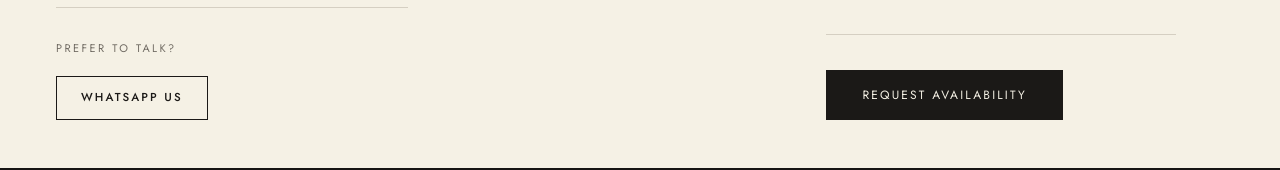
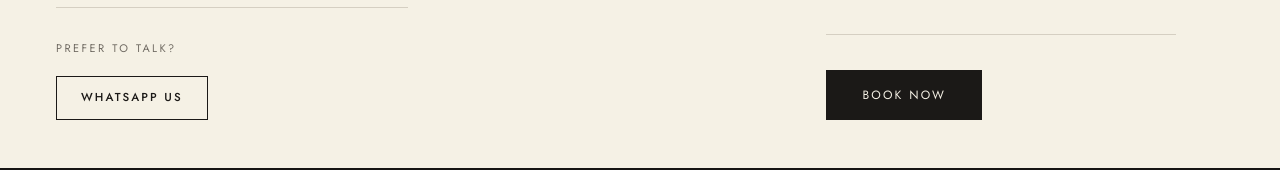
Before and after one commit to Muneebmalikktk/book-abu-dhabi-safari-frontend, a React (Vite) app: page /book in a window 1280 px wide. Shown: the part 877-1047 px from the top of the page. Built offline with nearby package versions, Linux system fonts and the light colour scheme; no server answers.

Commit message:
refactor: centralize reusable UI text constants
Create a shared uiText constants file for reusable button labels and update the booking button to use BUTTON_TEXT.BOOK_NOW while preserving the submitting state label.

```diff
--- a/src/components/BookingForm.jsx
+++ b/src/components/BookingForm.jsx
@@ -6,6 +6,7 @@ import { trackEvent } from "../lib/site";
 import { safariPackage } from "../data/formSeletionData.js";
 import PhoneInput from "react-phone-number-input";
 import "react-phone-number-input/style.css";
+import { BUTTON_TEXT } from "../constants/uiText.js";
 
 const FIELD =
   "w-full border-b border-border bg-transparent py-3 text-[0.95rem] text-foreground outline-none transition-colors placeholder:text-muted-foreground/70 focus:border-primary";
@@ -277,7 +278,7 @@ export default function BookingForm({ showBackHome = false }) {
                   disabled={submitting}
                   className="w-full bg-foreground px-9 py-4 text-[0.75rem] tracking-[0.18em] text-background uppercase transition-colors hover:bg-primary hover:text-primary-foreground disabled:cursor-not-allowed disabled:opacity-70 sm:w-auto"
                 >
-                  {submitting ? "Sending Request…" : "Request Availability"}
+                 {submitting ? "Sending Request…" : BUTTON_TEXT.BOOK_NOW}
                 </button>
               </div>
             </form>
--- /dev/null
+++ b/src/constants/uiText.js
@@ -0,0 +1,3 @@
+export const BUTTON_TEXT = {
+  BOOK_NOW: "Book Now"
+};
--- a/src/pages/PackageDetail.jsx
+++ b/src/pages/PackageDetail.jsx
@@ -5,7 +5,7 @@ import Footer from "../components/Footer.jsx";
 import WhatsAppButton from "../components/WhatsAppButton.jsx";
 import { safariPackages } from "../data/safariPackages.js";
 import { WHATSAPP_NUMBER } from "../lib/site.js";
-
+import { BUTTON_TEXT } from "../constants/uiText.js";
 function CheckIcon() {
   return (
     <svg
@@ -170,7 +170,7 @@ export default function PackageDetail() {
                 to={bookingUrl}
                 className="mt-7 flex w-full items-center justify-center bg-foreground px-6 py-4 text-[0.75rem] tracking-[0.18em] text-background uppercase transition-colors hover:bg-primary hover:text-primary-foreground"
               >
-                book now
+                {BUTTON_TEXT.BOOK_NOW}
               </Link>
               <a
                 href={packageWhatsApp}
```
